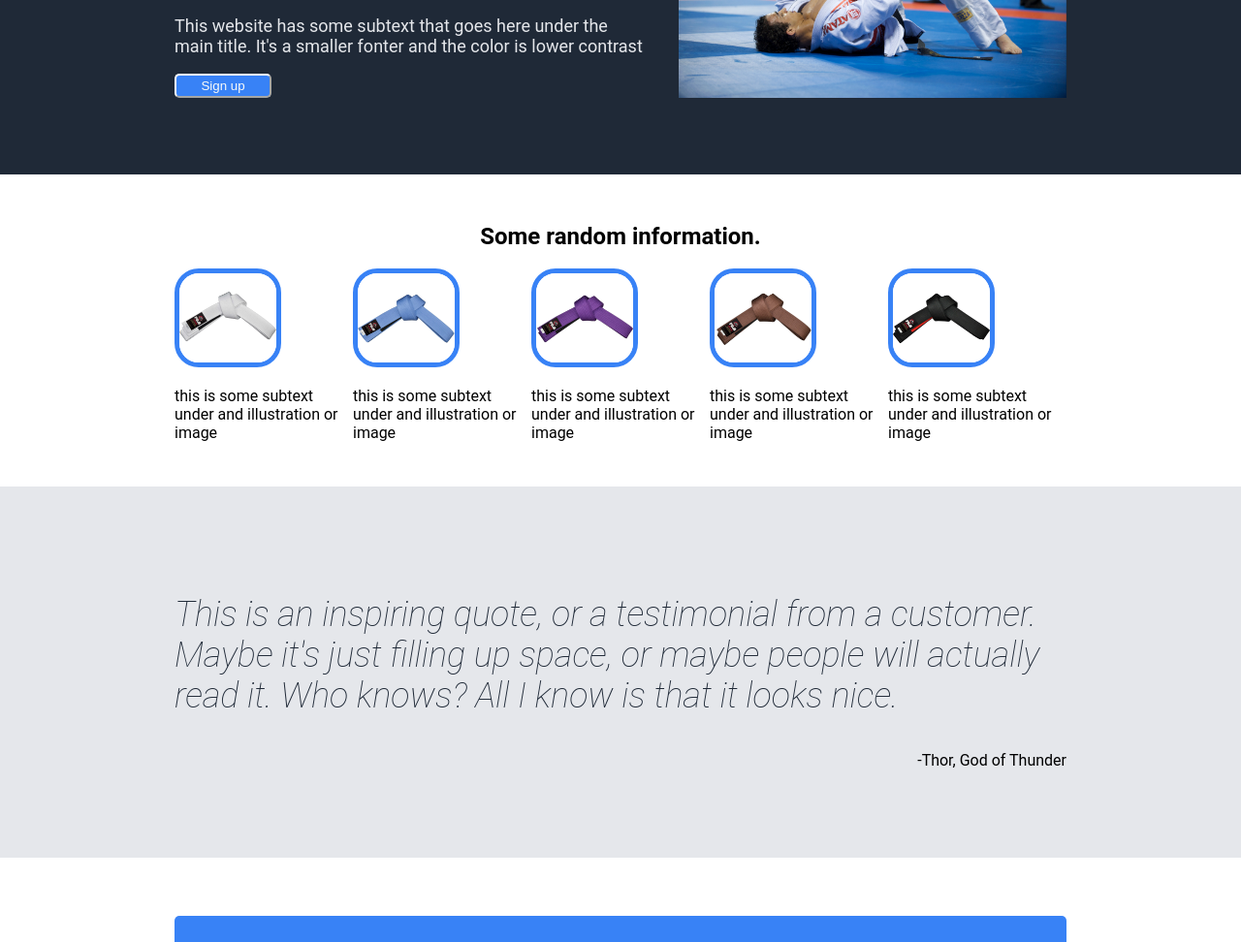
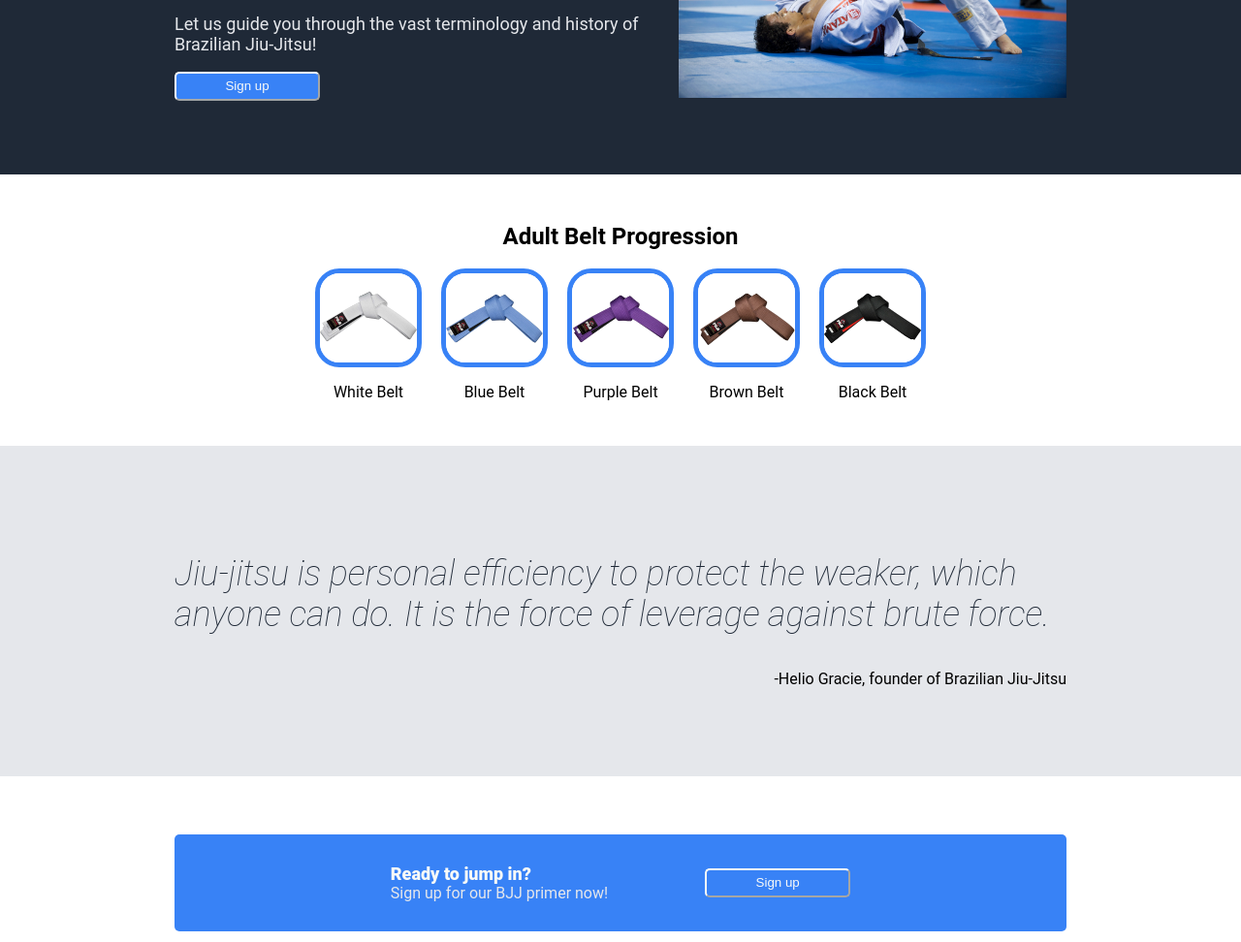
Before and after one commit to tyler-d-barrett/odin-landing-page, a plain HTML site: page index.html in a window 1280 px wide. Shown: the part 316-1288 px from the top of the page at 97% size. Drawn offline with Linux system fonts and the light colour scheme.

Commit message:
Change general text and fix css

```diff
--- a/index.html
+++ b/index.html
@@ -22,9 +22,9 @@
         </div>
         <div class="hero">
             <div class="hero-info">
-                <h1 class="main">This website is awesome</h1>
-                <p class="secondary">This website has some subtext that goes here under the main title.
-                    It's a smaller fonter and the color is lower contrast
+                <h1 class="main">Your BJJ primer is just around the corner</h1>
+                <p class="secondary">Let us guide you through the vast terminology and history of
+                    Brazilian Jiu-Jitsu!
                 </p>
                 <button>Sign up</button>
             </div>
@@ -34,43 +34,42 @@
         </div>
         <div class="info">
             <div class="info-title">
-                <h2>Some random information.</h2>
+                <h2>Adult Belt Progression</h2>
             </div>
             <div class="info-belts">
                 <div class="info-belts-content">
                     <img class="belt" src="./images/white.jpg" alt="White">
-                    <p>this is some subtext under and illustration or image</p>
+                    <p>White Belt</p>
                 </div>
                 <div class="info-belts-content">
                     <img class="belt" src="./images/blue.jpg" alt="Blue">
-                    <p>this is some subtext under and illustration or image</p>
+                    <p>Blue Belt</p>
                 </div>
                 <div class="info-belts-content">
                     <img class="belt" src="./images/purple.jpg" alt="Purple">
-                    <p>this is some subtext under and illustration or image</p>
+                    <p>Purple Belt</p>
                 </div>
                 <div class="info-belts-content">
                     <img class="belt" src="./images/brown.jpg" alt="Brown">
-                    <p>this is some subtext under and illustration or image</p>
+                    <p>Brown Belt</p>
                 </div>
                 <div class="info-belts-content">
                     <img class="belt" src="./images/black.jpg" alt="Black">
-                    <p>this is some subtext under and illustration or image</p>
+                    <p>Black Belt</p>
                 </div>
             </div>
         </div>
         <div class="quote">
-            <p class="quote-content">This is an inspiring quote, or a testimonial from a customer. Maybe it's just
-            filling up space, or maybe people will actually read it. Who knows? All I know
-            is that it looks nice.
+            <p class="quote-content">Jiu-jitsu is personal efficiency to protect the weaker,
+                which anyone can do. It is the force of leverage against brute force.
             </p>
-            <p class="quote-source">-Thor, God of Thunder</p>
+            <p class="quote-source">-Helio Gracie, founder of Brazilian Jiu-Jitsu</p>
         </div>
         <div class="signup">
             <div class="signup-box">
                 <div class="signup-box-info">
-                    <div class="call">Call to action! It's time!</div>
-                    <div class="call-signup">Sign up for our product by clicking that button right over there!</div>
+                    <div class="call">Ready to jump in?</div>
+                    <div class="call-signup">Sign up for our BJJ primer now!</div>
                 </div>
                 <div class="signup-box-button">
                     <button>Sign up</button>
--- a/style.css
+++ b/style.css
@@ -72,8 +72,8 @@ button {
     color: #f9faf8;
     border-radius: 5px;
     border-color: #f9faf8;
-    width: 100px;
-    height: 25px;
+    width: 150px;
+    height: 30px;
 }
 
 .info {
@@ -87,9 +87,10 @@ button {
     display: flex;
     justify-content: space-between;
     align-items: center;
+    gap: 20px;
 }
 
-.info-belts.content {
+.info-belts-content {
     display: flex;
     justify-content: space-between;
     align-items: center;
```
